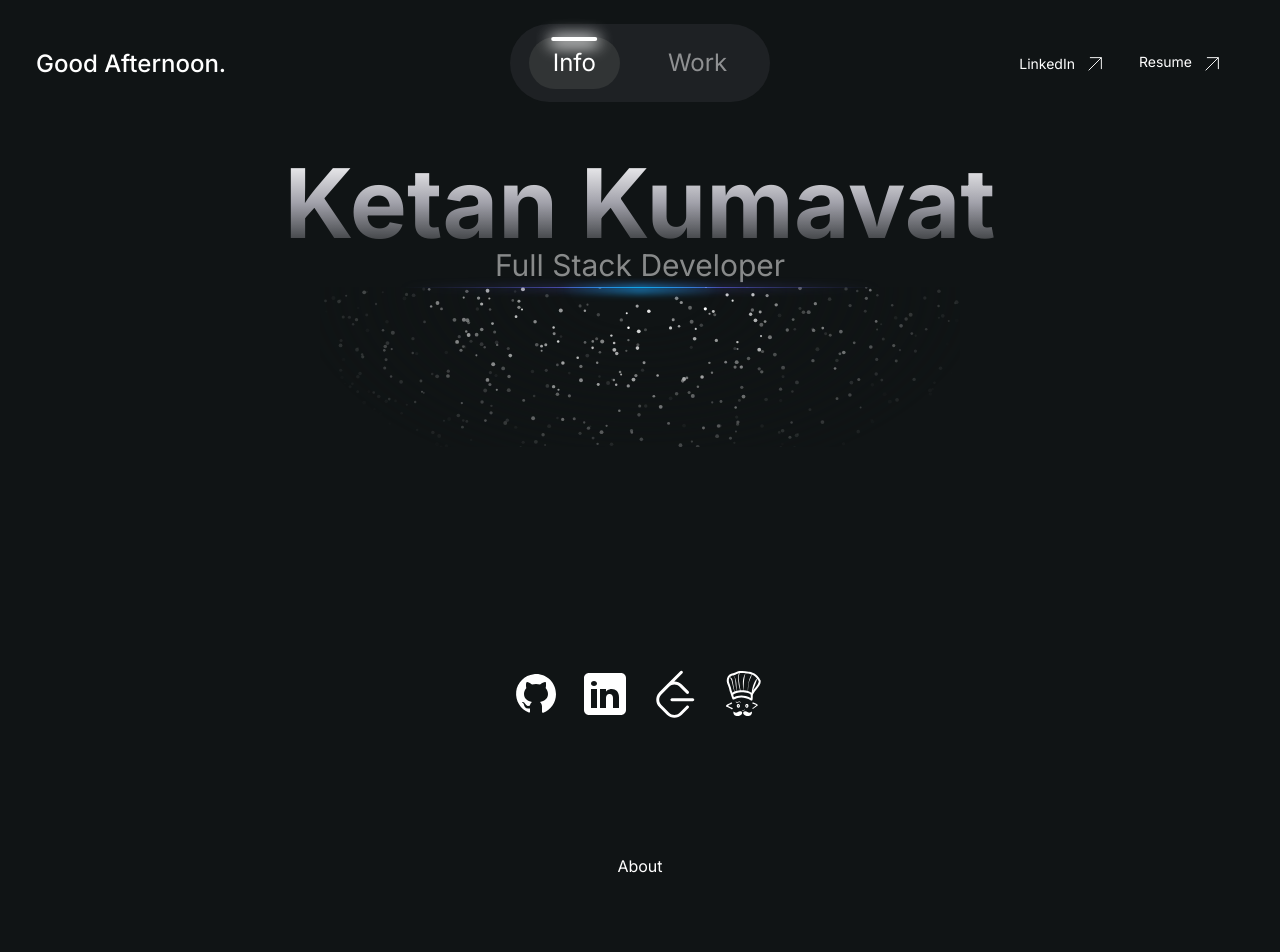
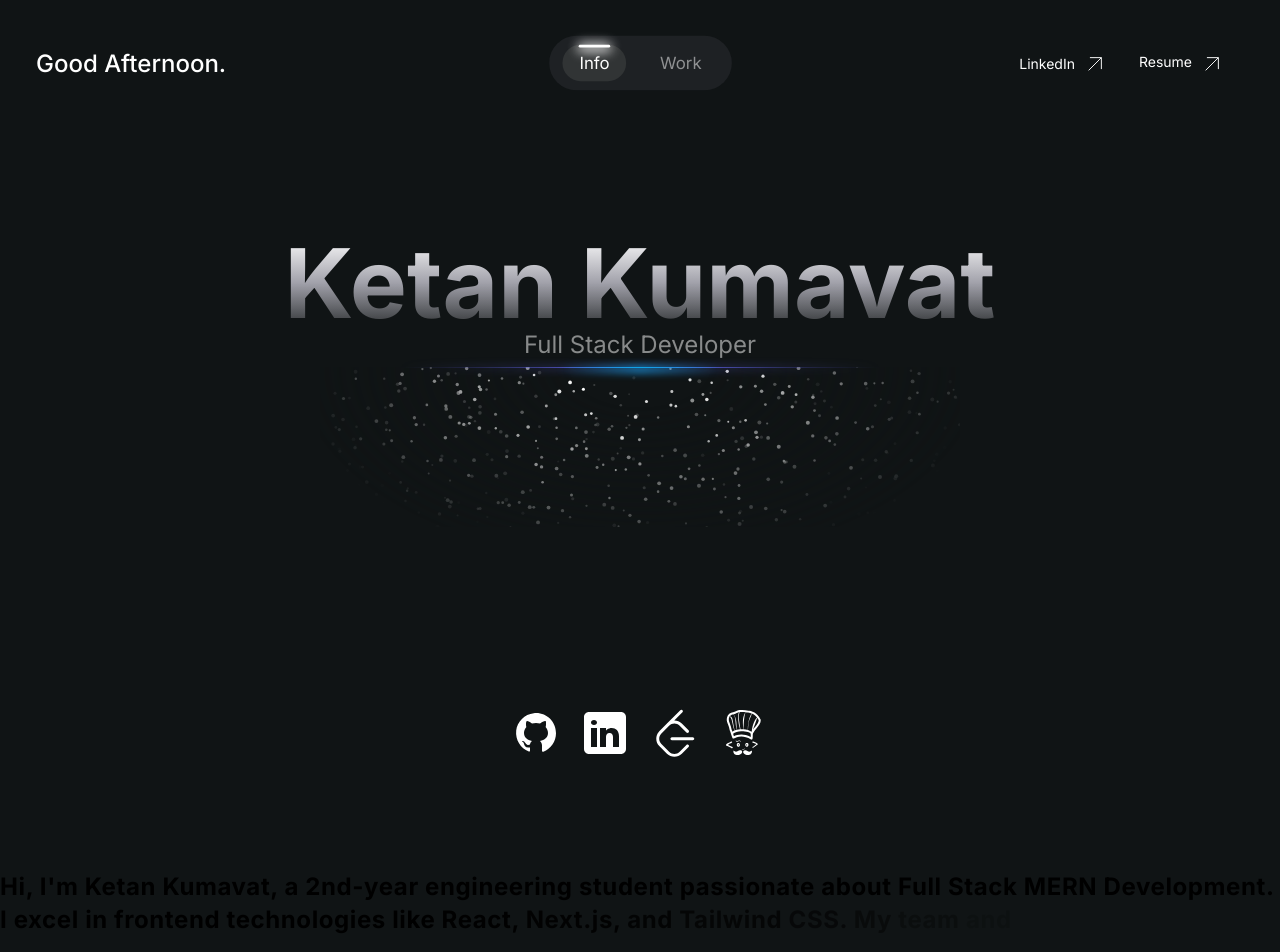
Before and after one commit to KetanKumavat/Portfolio-2, a Next.js app: page / in a window 1280 px wide. Shown: the top 952 px of the page. Before the commit the page ends 878 px from the top, so only its background shows below. Built offline with nearby package versions, Linux system fonts and the light colour scheme.

Commit message:
applied text generate effect

```diff
--- a/src/app/components/About.jsx
+++ b/src/app/components/About.jsx
@@ -1,11 +1,9 @@
+"use client";
 import React from "react";
+import { TextGenerateEffect } from "./ui/text-generate-effect.tsx";
 
-function About() {
-  return (
-    <div>
-      <h1 className="flex justify-center text-white">About</h1>
-    </div>
-  );
+const words = `Hi, I'm Ketan Kumavat, a 2nd-year engineering student passionate about Full Stack MERN Development. I excel in frontend technologies like React, Next.js, and Tailwind CSS. My team and I clinched 1st prize in the DevQuest Hackathon by IIT Jodhpur, fueling my ambition to become a pro in full stack development.`;
+
+export default function TextGenerateEffectDemo() {
+  return <TextGenerateEffect words={words} />;
 }
-
-export default About;
--- a/src/app/components/Home.jsx
+++ b/src/app/components/Home.jsx
@@ -38,16 +38,16 @@ function Home() {
           Full Stack Developer
         </h2>
       </div> */}
-      <div className="h-full -mt-[32vh] w-full flex flex-col items-center justify-center overflow-hidden rounded-md">
+      <div className="h-full w-full flex flex-col items-center justify-center overflow-hidden rounded-md">
         {/* <Image
           src={Ellipse}
           alt="ellipse"
           className="absolute -mt-44 pointer-events-none"
         /> */}
-        <h1 className="md:text-7xl text-3xl bg-gradient-to-b from-white via-zinc-400 to-white/10 text-transparent bg-clip-text cursor-default lg:text-8xl flex justify-center items-center mt-16 font-bold text-center relative z-20">
+        <h1 className="md:text-8xl text-7xl bg-gradient-to-b from-white via-zinc-400 to-white/10 text-transparent bg-clip-text cursor-default lg:text-8xl flex justify-center items-center font-bold text-center relative -z-20">
           Ketan Kumavat
         </h1>
-        <h2 className="text-3xl text-center text-white opacity-50 leading-7 cursor-default">
+        <h2 className="text-2xl text-center text-white opacity-50 leading-7 cursor-default">
           Full Stack Developer
         </h2>
         <div className="h-2"></div>
@@ -71,7 +71,7 @@ function Home() {
           <div className="absolute inset-0 bg-[#101415] w-full h-full [mask-image:radial-gradient(350px_200px_at_top,transparent_20%,white)]"></div>
         </div>
       </div>
-      <div className="flex mb-16 flex-row gap-5 justify-center items-center">
+      <div className="flex mb-24 flex-row gap-5 justify-center items-center">
         <div className="">
           <a href="https://github.com/KetanKumavat" target="_blank">
             <svg
--- /dev/null
+++ b/src/app/components/ui/text-generate-effect.tsx
@@ -0,0 +1,54 @@
+"use client";
+import { useEffect } from "react";
+import { motion, stagger, useAnimate } from "framer-motion";
+import { cn } from "../../../utils/cn";
+
+export const TextGenerateEffect = ({
+  words,
+  className,
+}: {
+  words: string;
+  className?: string;
+}) => {
+  const [scope, animate] = useAnimate();
+  let wordsArray = words.split(" ");
+  useEffect(() => {
+    animate(
+      "span",
+      {
+        opacity: 1,
+      },
+      {
+        duration: 2,
+        delay: stagger(0.2),
+      }
+    );
+  }, [scope.current]);
+
+  const renderWords = () => {
+    return (
+      <motion.div ref={scope}>
+        {wordsArray.map((word, idx) => {
+          return (
+            <motion.span
+              key={word + idx}
+              className="dark:text-white text-black opacity-0"
+            >
+              {word}{" "}
+            </motion.span>
+          );
+        })}
+      </motion.div>
+    );
+  };
+
+  return (
+    <div className={cn("font-bold", className)}>
+      <div className="mt-4">
+        <div className=" dark:text-white text-black text-2xl leading-snug tracking-wide">
+          {renderWords()}
+        </div>
+      </div>
+    </div>
+  );
+};
--- a/src/app/globals.css
+++ b/src/app/globals.css
@@ -22,7 +22,9 @@ body {
   width: 100%;
   position: sticky;
   top: 1vh;
-  /* opacity: 20; */
+  /* opacity: 100; */
+  cursor: default;
+  background: transparent;
 }
 .wrapper {
   display: flex;
@@ -36,7 +38,10 @@ body {
   /* border: solid #101415; */
   position: sticky;
   top: 3vh;
-  /* opacity: 0.5; */
+  /* opacity: 0.8; */
+  background: transparent;
+  transform: scale(0.7);
+  cursor: default;
 }
 label {
   position: relative;
@@ -49,17 +54,17 @@ label {
   border-radius: 100vh;
   /* width: 130px; */
   transition: ease linear 2s;
+  /* opacity: 100; */
 }
 label::before {
   content: "";
   position: absolute;
   height: 0.25rem;
   width: 50%;
-
+  opacity: 200;
   top: 0;
   left: 50%;
   transform: translate(-50%);
-
   border-radius: 100vh;
 
   background: hsl(0 0% 100%);
@@ -84,7 +89,7 @@ input:checked + label {
   border-radius: 100vh;
   display: flex;
   gap: 1.5rem;
-  cursor: pointer;
+  cursor: default;
 }
 
 input {
@@ -99,19 +104,19 @@ label:nth-of-type(2)::before {
   transform-origin: left;
 }
 
-#cards:before{
-  content: '';
+#cards:before {
+  content: "";
   top: -2px;
-  left:-2px;
+  left: -2px;
   right: -2px;
   bottom: -2px;
   background: white;
   z-index: -1;
 }
-#cards:after{
-  content: '';
+#cards:after {
+  content: "";
   top: -2px;
-  left:-2px;
+  left: -2px;
   right: -2px;
   bottom: -2px;
   background: white;
@@ -120,6 +125,6 @@ label:nth-of-type(2)::before {
 }
 
 #cards:before,
-#cards:after{
-  background: linear-gradient(235deg,#89ff00,#060c21,#00bcd4)
+#cards:after {
+  background: linear-gradient(235deg, #89ff00, #060c21, #00bcd4);
 }
--- a/src/utils/cn.ts
+++ b/src/utils/cn.ts
@@ -1,6 +1,6 @@
-import { clsx } from "clsx";
+import { ClassValue, clsx } from "clsx";
 import { twMerge } from "tailwind-merge";
 
-export function cn(...inputs) {
+export function cn(...inputs: ClassValue[]) {
   return twMerge(clsx(inputs));
 }
```
